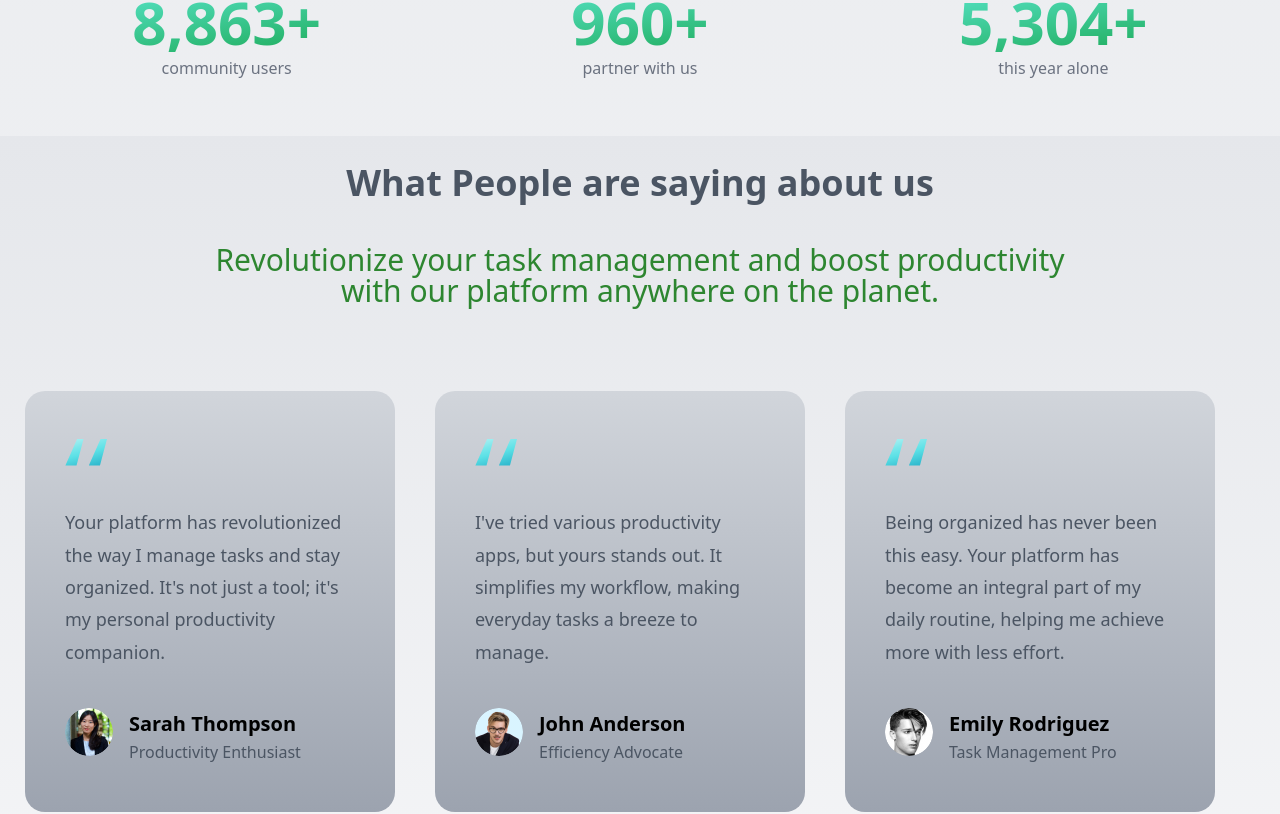
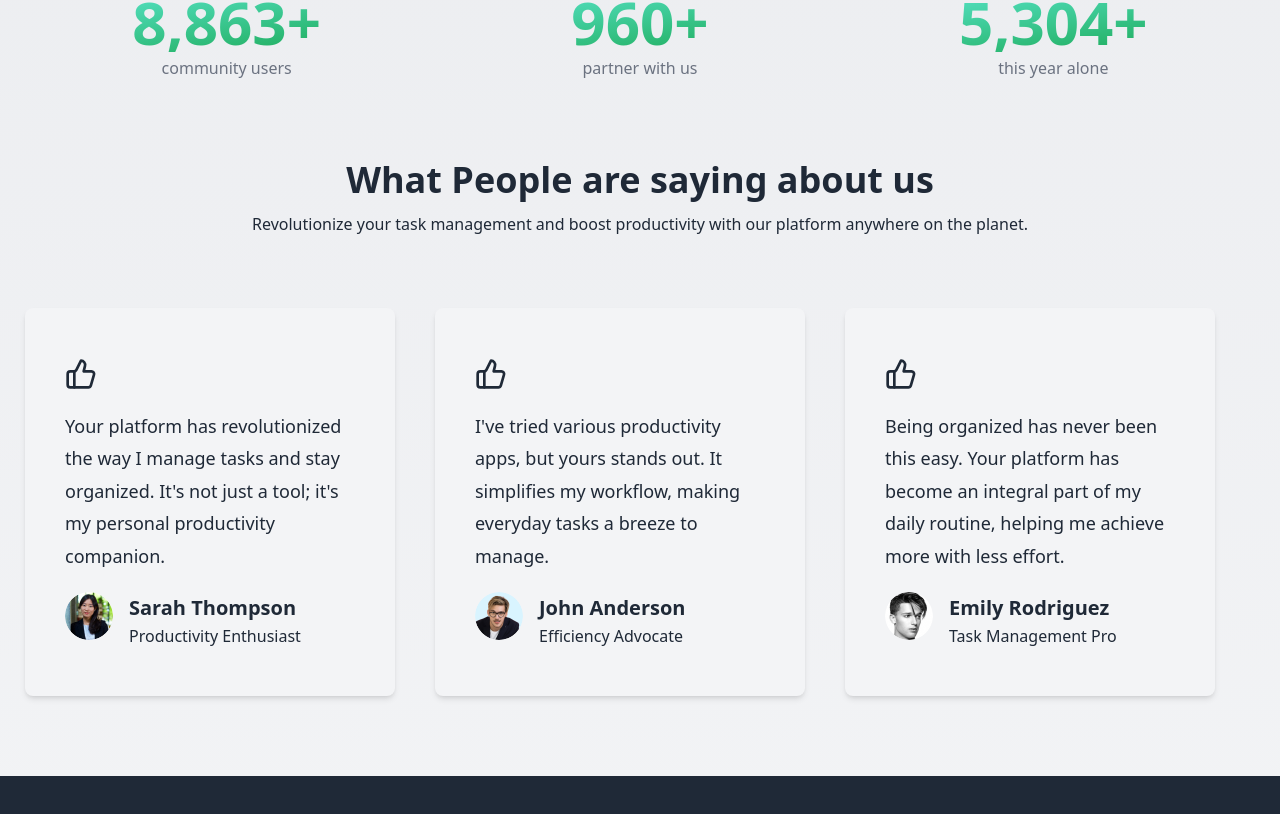
Before and after one commit to chingu-voyages/v47-tier2-team-10, a React (Create React App) app in the folder v47-client/: page / in a window 1280 px wide. Shown: the part 1373-2187 px from the top of the page. Built offline with nearby package versions, Linux system fonts and the light colour scheme.

Commit message:
testimonials is styled better

```diff
--- a/v47-client/src/components/landing/FeedbackCard.jsx
+++ b/v47-client/src/components/landing/FeedbackCard.jsx
@@ -1,19 +1,21 @@
-import { quotes } from "../../assets";
+// import { quotes } from "../../assets";
 
 const FeedbackCard = ({ content, name, title, img }) => (
-  <div className="flex justify-between flex-col px-10 py-12 rounded-[20px] max-w-full md:max-w-[370px] md:mr-10 sm:mr-5 mr-0 my-5 feedback-card bg-gradient-to-t from-gray-400 to-gray-300 text-white">
-    <img src={quotes} alt="double_quotes" className="w-[42.6px] h-[27.6px] object-contain" />
-    <p className="font-poppins font-normal text-[18px] leading-[32.4px] my-10  text-gray-600  ">
+  <div className="flex justify-between flex-col px-10 py-12  max-w-full md:max-w-[370px] md:mr-10 sm:mr-5 mr-0 my-2  bg-gray-100 shadow-md  hover:bg-gray-50 rounded-lg p-5 transition-all dark:hover:bg-white/[.075] dark:focus:outline-none dark:focus:ring-1 dark:focus:ring-gray-600">
+
+
+     <svg class="flex-shrink-0 w-8 h-8 text-gray-800 mt-0.5 me-6 dark:text-gray-200" xmlns="http://www.w3.org/2000/svg" width="24" height="24" viewBox="0 0 24 24" fill="none" stroke="currentColor" stroke-width="2" stroke-linecap="round" stroke-linejoin="round"><path d="M7 10v12"/><path d="M15 5.88 14 10h5.83a2 2 0 0 1 1.92 2.56l-2.33 8A2 2 0 0 1 17.5 22H4a2 2 0 0 1-2-2v-8a2 2 0 0 1 2-2h2.76a2 2 0 0 0 1.79-1.11L12 2h0a3.13 3.13 0 0 1 3 3.88Z"/></svg>
+    <p className="font-poppins font-normal text-[18px] leading-[32.4px] my-5  text-gray-800 dark:text-gray-200  ">
       {content}
     </p>
 
     <div className="flex flex-row">
       <img src={img} alt={name} className="w-[48px] h-[48px] rounded-full" />
       <div className="flex flex-col ml-4">
-        <h4 className="font-poppins font-semibold text-[20px] leading-[32px] text-black">
+        <h4 className="font-poppins font-semibold text-[20px] leading-[32px]  text-gray-800 dark:text-gray-200">
           {name}
         </h4>
-        <p className="font-poppins font-normal text-[16px] leading-[24px] text-gray-600 ">
+        <p className="font-poppins font-normal text-[16px] leading-[24px]  text-gray-800 dark:text-gray-200">
           {title}
         </p>
       </div>
--- a/v47-client/src/pages/Testimonials.jsx
+++ b/v47-client/src/pages/Testimonials.jsx
@@ -2,14 +2,14 @@ import FeedbackCard from "../components/landing/FeedbackCard";
 import { feedback } from "../constants/index";
 
 const Testimonials = () => (
-  <section className="py-6 flex justify-center items-center flex-col relative bg-gradient-to-t from-gray-100 to-gray-200 text-[#2d8630]">
+  <section className="py-6 flex justify-center items-center flex-col relative ">
     <div className="w-full flex justify-end items-center flex-col sm:mb-16 mb-6 relative z-[1]">
 
-      <h2 className='text-2xl md:text-4xl md:leading-tight font-poppins font-semibold xs:text-[48px] text-[40px] text-gray-600 xs:leading-[76.8px] leading-[66.8px] w-full text-center'>
+      <h2 className='text-3xl lg:text-4xl text-gray-800 font-bold dark:text-gray-200'>
         What People are saying about us
       </h2>
       <div className="w-full md:mt-0 mt-6 text-center">
-        <p className="max-w-[900px] text-[30px] leading-[30.8px] mx-auto pt-10">
+        <p className="mt-3 text-gray-800 dark:text-gray-200">
         Revolutionize your task management and boost productivity with our platform anywhere on the planet.
         </p>
       </div>
@@ -22,3 +22,11 @@ const Testimonials = () => (
 );
 
 export default Testimonials;
+
+
+// <h2 class="text-3xl lg:text-4xl text-gray-800 font-bold dark:text-gray-200">
+// Our Features
+// </h2>
+// <p class="mt-3 text-gray-800 dark:text-gray-200">
+// The powerful and flexible organisation solution for every individual and business.
+// </p>
```
